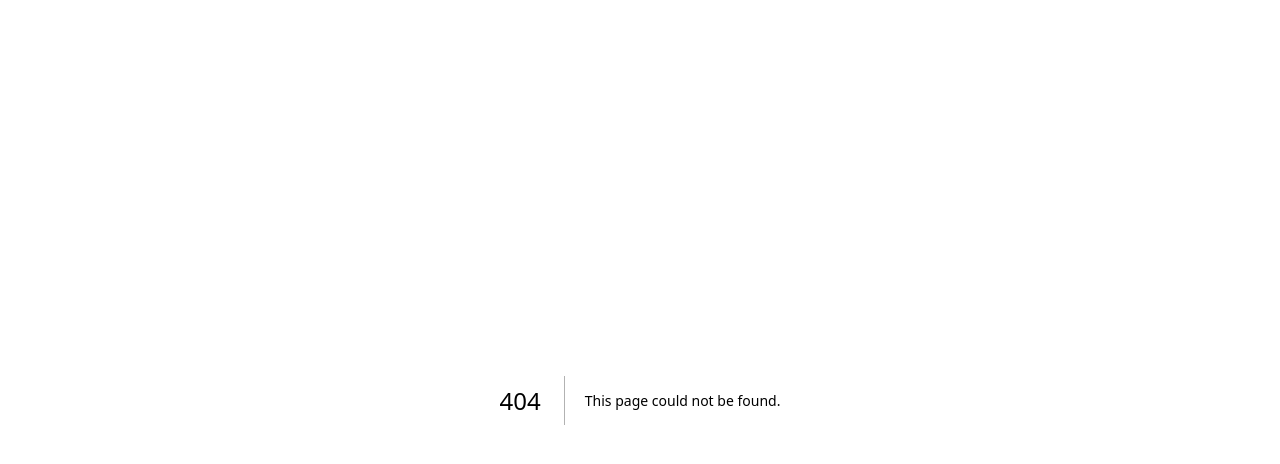
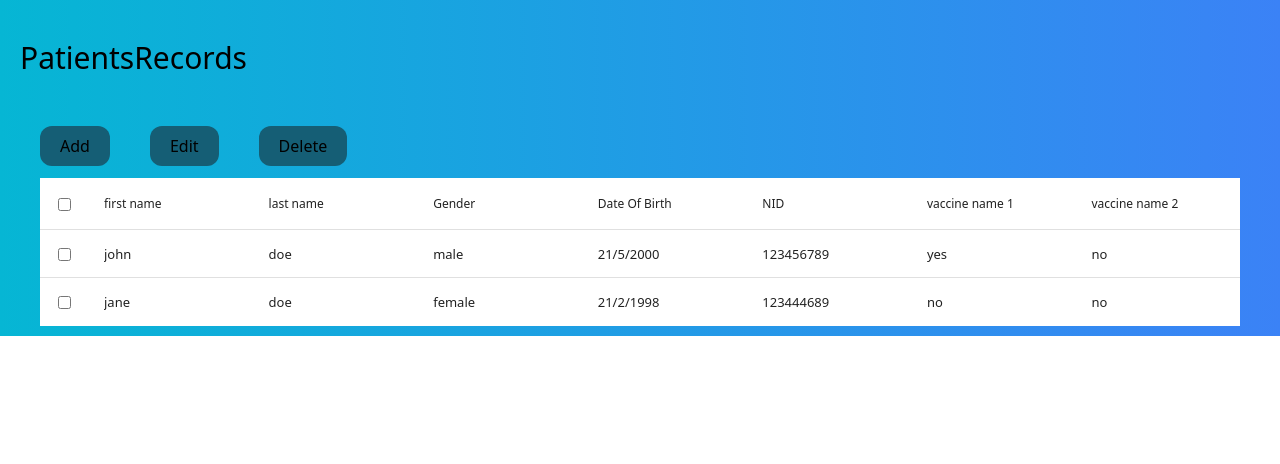
Before and after one commit to Hassan-AbuGareeb/ITS, a Next.js app: page /patientsRecords in a window 1280 px wide. Before the commit this address had no page. Shown: the top 464 px of the page. Built offline with nearby package versions, Linux system fonts and the light colour scheme.

Commit message:
patients records page

```diff
--- /dev/null
+++ b/src/app/patientsRecords/page.js
@@ -0,0 +1,82 @@
+'use client'
+import React, { useState } from 'react'
+import DataTable from 'react-data-table-component'
+const PatientsRecords = () => {
+  const [columns, setColumns] = useState([{
+    name:"first name",
+    selector: row=>row.firstName,
+    sortable: true,
+  },
+{
+  name:"last name",
+  selector : row=>row.lastName,
+  sortable: true,
+},
+{
+  name:"Gender",
+  selector : row=>row.gender,
+  sortable: true,
+},
+{
+  name:"Date Of Birth",
+  selector : row=>row.dateOfBirth,
+  sortable: true,
+},
+{
+  name:"NID",
+  selector : row=>row.NID,
+  sortable: true,
+},
+{
+  name:"vaccine name 1",
+  selector : row=>row.vacc1,
+  sortable: true,
+},
+{
+  name:"vaccine name 2",
+  selector : row=>row.vacc2,
+  sortable: true,
+}]);
+
+const [data,setData] =useState([{
+  id:1,
+  firstName:"john",
+  lastName:"doe",
+  gender:"male",
+  dateOfBirth:"21/5/2000",
+  NID:"123456789",
+  vacc1:"yes",
+  vacc2:"no"
+},
+{
+  id:1,
+  firstName:"jane",
+  lastName:"doe",
+  gender:"female",
+  dateOfBirth:"21/2/1998",
+  NID:"123444689",
+  vacc1:"no",
+  vacc2:"no"
+}])
+
+
+  return (
+    <div className='bg-gradient-to-r from-cyan-500 to-blue-500'>
+      <h1 className='text-3xl px-5 py-10'>PatientsRecords</h1>
+        <div className='max-w-[1200px] mx-auto py-[10px]'>
+          <div className='flex gap-10 mb-3'>
+            <button className='px-5 py-2 bg-cyan-800 rounded-xl'>Add</button>
+            <button className='px-5 py-2 bg-cyan-800 rounded-xl'>Edit</button>
+            <button className='px-5 py-2 bg-cyan-800 rounded-xl'>Delete</button>
+          </div>
+          <DataTable
+          columns={columns}
+          data= {data}
+          selectableRows
+          />
+      </div>
+    </div>
+  )
+}
+
+export default PatientsRecords
```
Also changed, not shown: package.json (+6 -5 lines), src/app/globals.css (line endings or trailing spaces), 1 other file (tests, documents, lock files or other folders).
